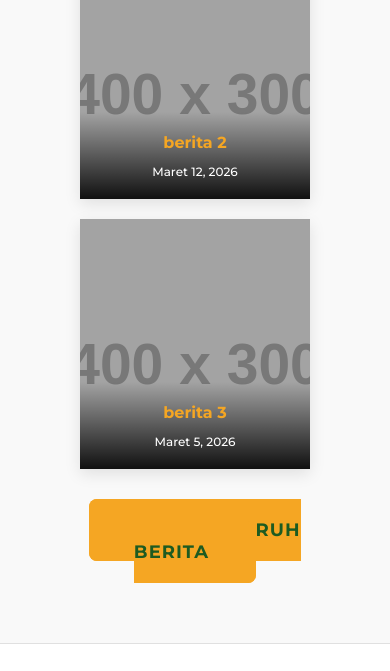
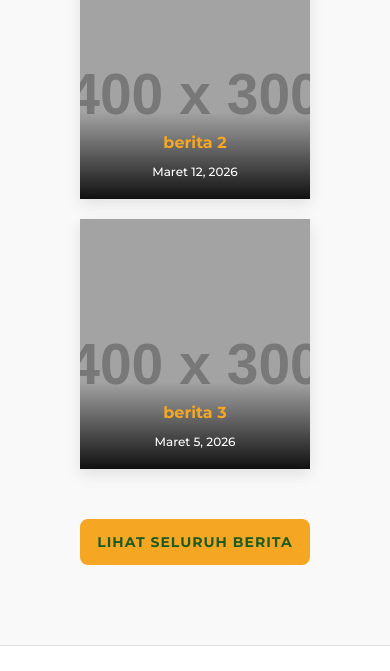
Before and after one commit to panjiarf4/Web-Parnas, a plain HTML site: page index.html in a window 390 px wide. Shown: the part 1523-2194 px from the top of the page. Drawn offline with Linux system fonts and the light colour scheme; placeholder pictures from the web are drawn by us.

Commit message:
update hp 1

```diff
--- a/style.css
+++ b/style.css
@@ -591,6 +591,20 @@ nav a:hover {
         height: 250px !important; /* Atur tinggi kartu biar proporsional */
         margin: 0 auto !important;
     }
+    .news-action {
+        display: flex !important;
+        justify-content: center !important; /* Tombol ke tengah */
+        margin-top: 30px !important; /* Kasih jarak dari kartu berita di atasnya */
+        padding: 0 20px !important;
+    }
+    .news-action .btn {
+        width: 100% !important; /* Tombol memanjang selebar layar HP */
+        max-width: 350px !important; /* Tapi jangan kepanjangan kalau di tablet */
+        padding: 12px !important;
+        font-size: 14px !important;
+        font-weight: bold !important;
+        text-align: center !important;
+    }
 
     /* HEADER POSISI & TOGGLE */
     .navbar { display: flex; justify-content: space-between; align-items: center; width: 100%; }
```
